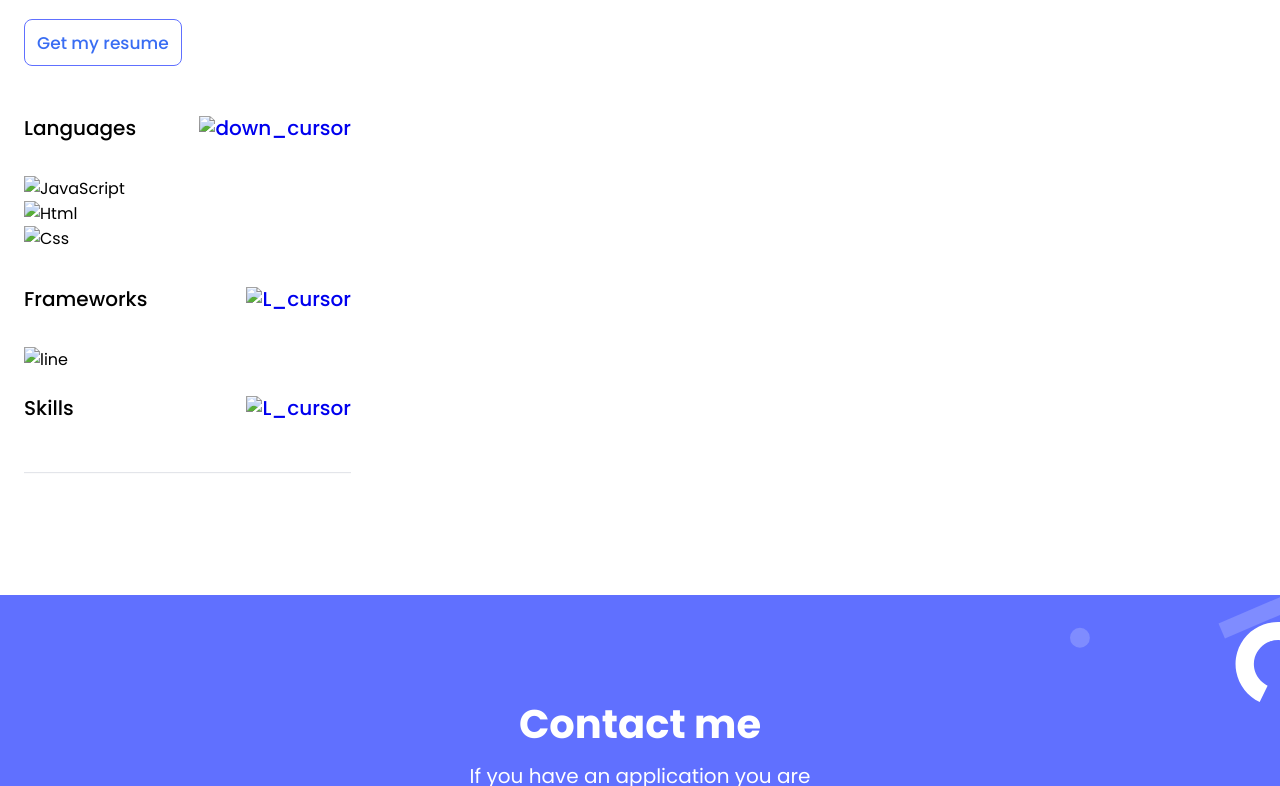
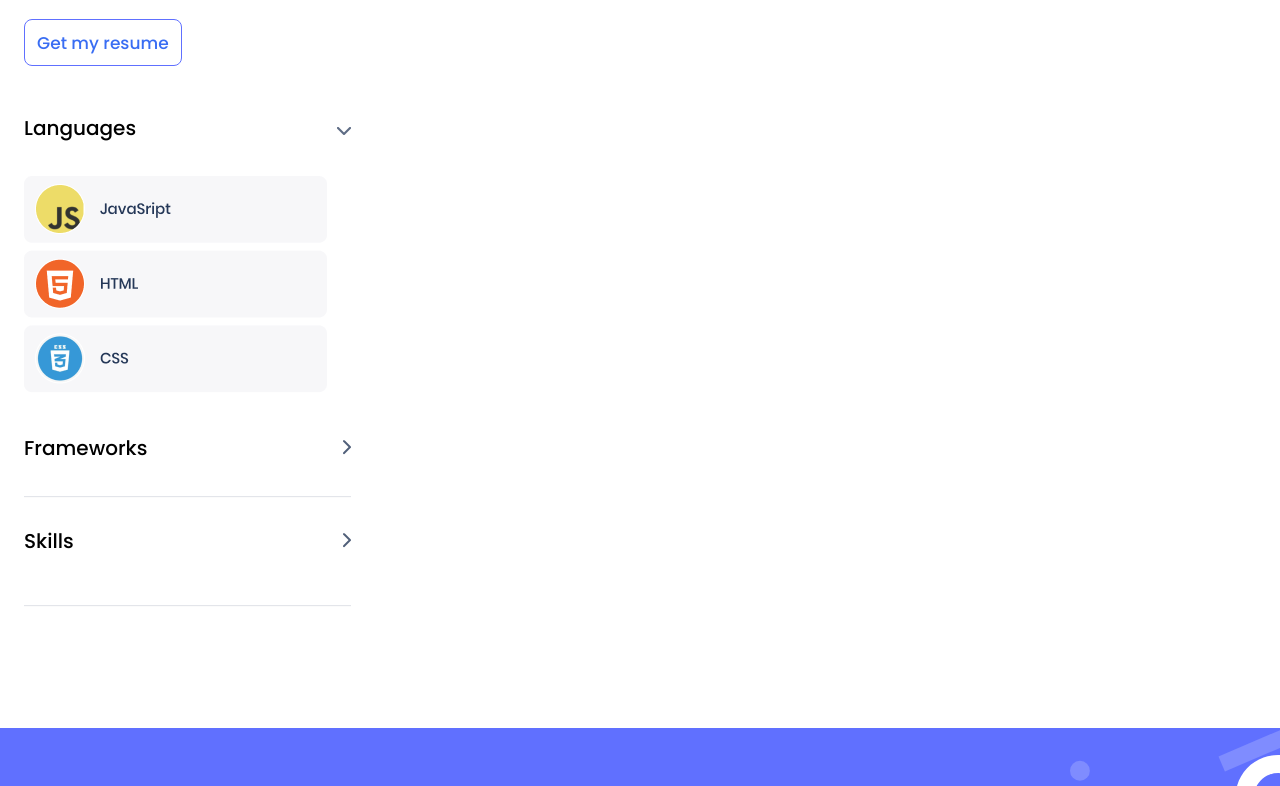
Before and after one commit to Itswali/Portfolio, a plain HTML site: page index.html in a window 1280 px wide. Shown: the part 971-1757 px from the top of the page. Drawn offline with Linux system fonts and the light colour scheme; the site is published under a folder, as on GitHub Pages, so addresses that start at the root find nothing.

Commit message:
removed spaces and errors

```diff
--- a/index.html
+++ b/index.html
@@ -15,8 +15,8 @@
 <body>
     <header class="tool_bar">
         <nav class="the_nav">
-            <a href="#" class="my_logo"><img src="./img/MyLogo.png" alt="Wali's-logo"></a>
-            <a href="#" class="menu_for_mbl"><img src="./img/Union.png" alt="the_union"></a>
+            <a href="#" class="my_logo"><img src="img/MyLogo.png" alt="Wali's-logo"></a>
+            <a href="#" class="menu_for_mbl"><img src="img/Union.png" alt="the_union"></a>
             <ul class="themenu">
                 <li><a href="#">Portfolio</a></li>
                 <li><a href="#"> About</a></li>
@@ -33,38 +33,32 @@
                     don’t hestiate to contact me. </p>
                 <p class="lets_cnt">LET'S CONNECT</p>
                 <ul class="social_icons">
-                    <li> <a href="#"><img class="social" src="img/twitter.svg" alt="twitter" width="20" height="20"></a>
-                    </li>
-                    <li> <a href="#"><img class="social" src="img/Linkedinicon.svg" alt="linkedin" width="20"
-                                height="20"></a> </li>
-                    <li> <a href="#"><img class="social" src="img/medium.svg" alt="medium" width="20" height="20"></a>
-                    </li>
-                    <li> <a href="#"><img class="social" src="img/github.svg" alt="github" width="20" height="20"></a>
-                    </li>
-                    <li> <a href="#"><img class="social" src="img/angel.svg" alt="angellist" width="20" height="20"></a>
-                    </li>
+                    <li> <a href="#"><img class="social" src="img/twitter.svg" alt="twitter" width="20" height="20"></a> </li>
+                    <li> <a href="#"><img class="social" src="img/Linkedinicon.svg" alt="linkedin" width="20"height="20"> </a>  </li>
+                    <li> <a href="#"><img class="social" src="img/medium.svg" alt="medium" width="20" height="20"></a> </li>
+                    <li> <a href="#"><img class="social" src="img/github.svg" alt="github" width="20" height="20"></a>  </li>
+                    <li> <a href="#"><img class="social" src="img/angel.svg" alt="angellist" width="20" height="20"> </a> </li>
                 </ul>
             </div>
         </section>
-        <!-- 2nd Part -->
+        <!--  -->
         <div class="the_gap">
+            <!--  -->
         </div>
+        <!--  -->
         <section class="About_me" id="about_me">
             <div class="about_me_full">
                 <h2 class="about_myself_h2">About Myself</h2>
-                <p class="about_myself_p"> Hello I’m a software developer! I can help you build a product , feature or
-                    website Look
+                <p class="about_myself_p"> Hello I’m a software developer! I can help you build a product , feature or  website Look
                     through some of my work and experience! If you like what you see and have a project you need coded,
-                    don’thestiate to contact me.
-                </p>
+                    don’thestiate to contact me.    </p>
                 <p class="about_connect_2">LET'S CONNECT</p>
                 <ul class="the_media_icons_2">
                     <li>
                         <a href="#"><img class="social" src="img/twitter.svg" alt="twitter" width="20" height="20"></a>
                     </li>
                     <li>
-                        <a href="#"><img class="social" src="img/Linkedinicon.svg" alt="linkedin" width="20"
-                                height="20"></a>
+                        <a href="#"><img class="social" src="img/Linkedinicon.svg" alt="linkedin" width="20" height="20"></a>
                     </li>
                     <li>
                         <a href="#"><img class="social" src="img/medium.svg" alt="medium" width="20" height="20"></a>
@@ -78,54 +72,51 @@
                 </ul>
                 <button class="butn" type="submit"> Get my resume</button>
             </div>
+         <!--  -->
             <div class="my_skills">
                 <ul class="my_skill_list">
                     <li class="my_skill_one">
                         <p>Languages</p>
-                        <a href="#"><img class="social" src="/img/Dcursor.png" alt="down_cursor"></a>
+                        <a href="#"><img class="social" src="img/Dcursor.png" alt="down_cursor"></a>
                     </li>
-                    <li><img src="/img/fm1.png" alt="JavaScript"></li>
-                    <li><img src="/img/fm2.png" alt="Html"></li>
-                    <li><img src="/img/fm3.png" alt="Css"></li>
-
+                    <li><img src="img/fm1.png" alt="JavaScript"></li>
+                    <li><img src="img/fm2.png" alt="Html"></li>
+                    <li><img src="img/fm3.png" alt="Css"></li>
                     <li class="my_skill_two">
                         <p>Frameworks</p>
-                        <a href="#"><img class="social" src="/img/Lcursor.png" alt="L_cursor"></a>
+                        <a href="#"><img class="social" src="img/Lcursor.png" alt="L_cursor"></a>
                     </li>
-                    <li><img class="the_line" src="/img/theline.png" alt="line"></li>
-
+                    <li><img class="the_line" src="img/theline.png" alt="line"></li>
                     <li class="my_skill_one">
                         <p>Skills</p>
-                        <a href="#"><img src="/img/Lcursor.png" alt="L_cursor"></a>
+                        <a href="#"><img src="img/Lcursor.png" alt="L_cursor"></a>
                     </li>
-                    <li><img src="./img/theline.png" alt="line"></li>
+                    <li><img src="img/theline.png" alt="line"></li>
                 </ul>
             </div>
-
             <div class="my_skills_desktop">
                 <ul class="my_skills_list_desktop">
                     <li class="skill_language">
                         <p>Languages</p>
-                        <a href="#"><img src="/img/Dcursor.png" alt="Cursor-Down"></a>
+                        <a href="#"><img src="img/Dcursor.png" alt="Cursor-Down"></a>
                     </li>
                     <li class="language_expanded">
-                        <img src="/img/FD1.png" alt="javascript">
-                        <img src="/img/FD2.png" alt="html">
-                        <img src="/img/FD3.png" alt="css">
+                        <img src="img/FD1.png" alt="javascript">
+                        <img src="img/FD2.png" alt="html">
+                        <img src="img/FD3.png" alt="css">
                     </li>
                     <li class="skill_unexpanded">
                         <p>Framework</p>
-                        <a href="#"> <img src="/img/Lcursor.png" alt="left-cursor"> </a>
+                        <a href="#"> <img src="img/Lcursor.png" alt="left-cursor"> </a>
                     </li>
                     <li>
-                        <img src="/img/theline.png" alt="the-line">
+                        <img src="img/theline.png" alt="the-line">
                     </li>
                 </ul>
             </div>
         </section>
     </main>
-
-
+    <!--  -->
     <footer id="section_footer" class="foo_ter">
         <div class="footer_background">
             <div class="my_contact">
@@ -135,24 +126,15 @@
                     built or a project that needs coding. I’d love to help with it
                 </p>
             </div>
-
             <form class="the_form" action="https://formspree.io/f/xvoyankb" method="post">
                 <input type="text" id="name" name="name" placeholder="user name" maxlength="30" required>
-
                 <input type="email" id="email" name="email" placeholder="example@email.com" required>
-
                 <textarea type="text" id="Message" name="message" placeholder="write your message here" maxlength="500"
                     required></textarea>
-
                 <button class="for_button" type="submit">Get it Touch</button>
-
             </form>
-
-
         </div>
-
     </footer>
-
 </body>
 
 </html>
```
